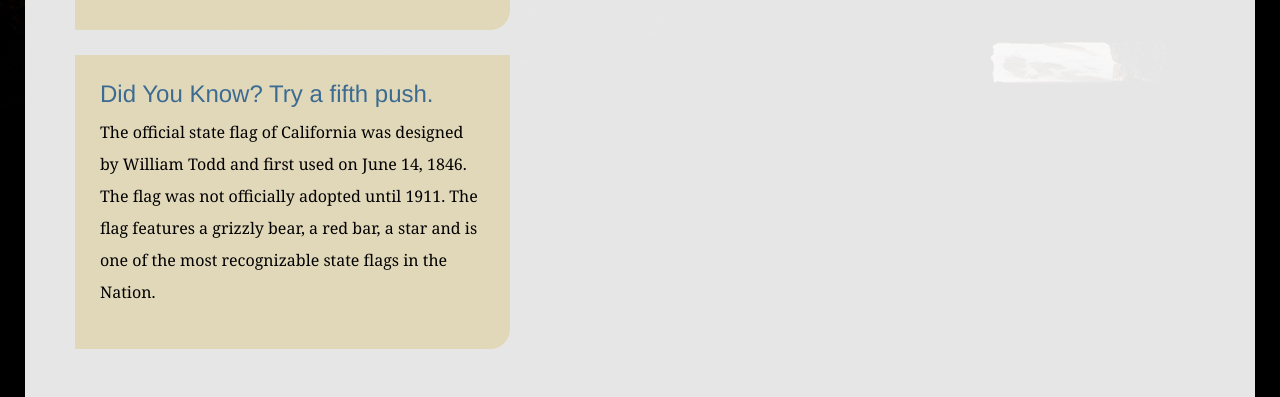
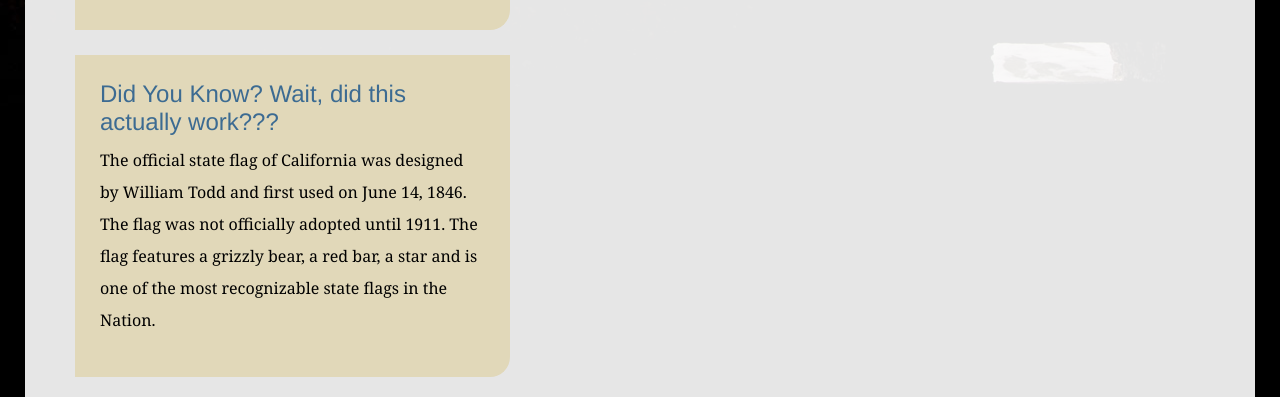
Before and after one commit to danv100/explore_california, a plain HTML site: page index.html in a window 1280 px wide. Shown: the part 998-1395 px from the top of the page. Drawn offline with Linux system fonts and the light colour scheme.

Commit message:
are updates working on index.html

```diff
--- a/index.html
+++ b/index.html
@@ -88,7 +88,7 @@
           </div>
 
           <div id="trivia" class="callOut">
-            <h1>Did You Know? Try a fifth push.</h1>
+            <h1>Did You Know? Wait,  did this actually work???</h1>
             <p>The official state flag of California was designed by William Todd and first used on June 14, 1846. The flag was not officially adopted until 1911. The flag features a grizzly bear, a red bar, a star and is one of the most recognizable state flags in the Nation.</p>
           </div>
         </div>
```
